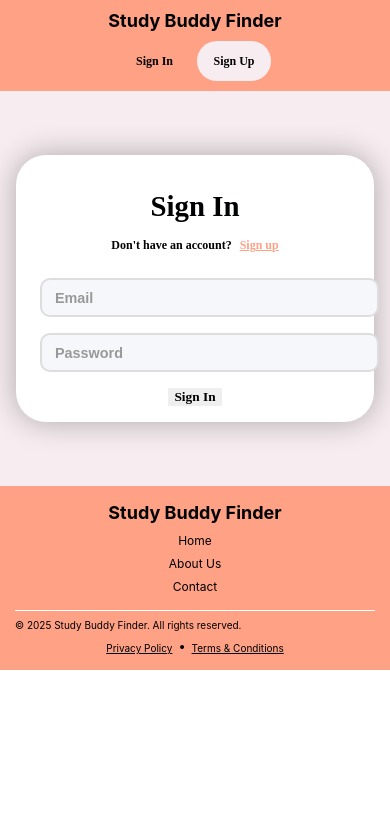
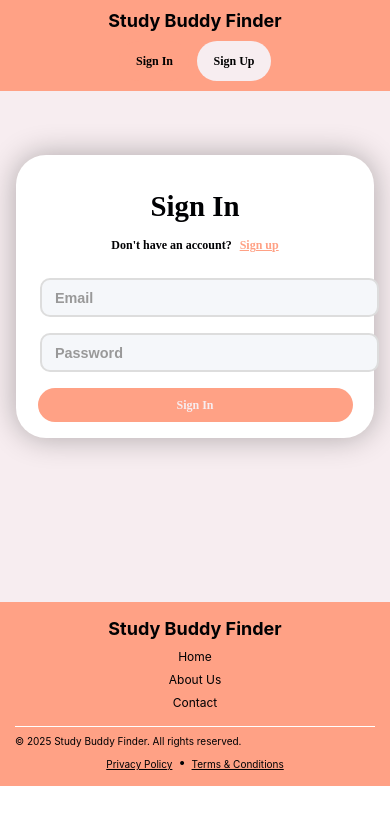
Before and after one commit to MinjaeKim9929/study-buddy-finder, a React (Create React App) app: page /sign-in in a window 390 px wide. Shown: the top 824 px of the page. Built offline with nearby package versions, Linux system fonts and the light colour scheme; a web font is replaced by a local one.

Commit message:
Add form button design.

```diff
--- a/src/components/Button/Button.scss
+++ b/src/components/Button/Button.scss
@@ -48,22 +48,47 @@
 	text-align: center;
 }
 
+// Form Button
+.form-btn {
+	background-color: #ffa185;
+	color: #f7edf0;
+	min-width: 120px;
+	padding: 12px 24px;
+	border-radius: 10px;
+	font-size: 1.2rem;
+	line-height: 1.5;
+	text-align: center;
+	width: 81%;
+
+	&:hover {
+		background-color: #ff9270;
+	}
+}
+
 // Responsive adjustments
 @media screen and (max-width: 768px) {
 	.navbar-primary-btn,
 	.navbar-secondary-btn,
-	.cta-btn {
+	.cta-btn,
+	.form-btn {
 		min-width: 80px;
 		padding: 10px 20px;
 		font-size: 0.875rem;
 		border-radius: 40px;
+	}
+
+	.form-btn {
+		width: 100%;
+		max-width: 315px;
+		border-radius: 10px;
 	}
 }
 
 @media screen and (max-width: 480px) {
 	.navbar-primary-btn,
 	.navbar-secondary-btn,
-	.cta-btn {
+	.cta-btn,
+	.form-btn {
 		min-width: 70px;
 		padding: 8px 16px;
 		font-size: 0.75rem;
--- a/src/components/FeatureCards/FeatureCards.scss
+++ b/src/components/FeatureCards/FeatureCards.scss
@@ -4,7 +4,7 @@
 	gap: 5rem;
 	padding: 0 300px;
 	background-color: #f7edf0;
-	margin-bottom: 200px;
+	padding-bottom: 200px;
 
 	.featureCard1,
 	.featureCard2,
--- /dev/null
+++ b/src/pages/Signin/SignInPage.scss
@@ -0,0 +1,3 @@
+.signInPage {
+	padding-bottom: 100px;
+}
--- a/src/pages/Signin/SignInPage.tsx
+++ b/src/pages/Signin/SignInPage.tsx
@@ -1,5 +1,6 @@
 import React from 'react';
 import LoginForm from '../../components/Forms/LoginForm/LoginForm';
+import './SignInPage.scss';
 
 function SignInPage() {
 	return (
```
